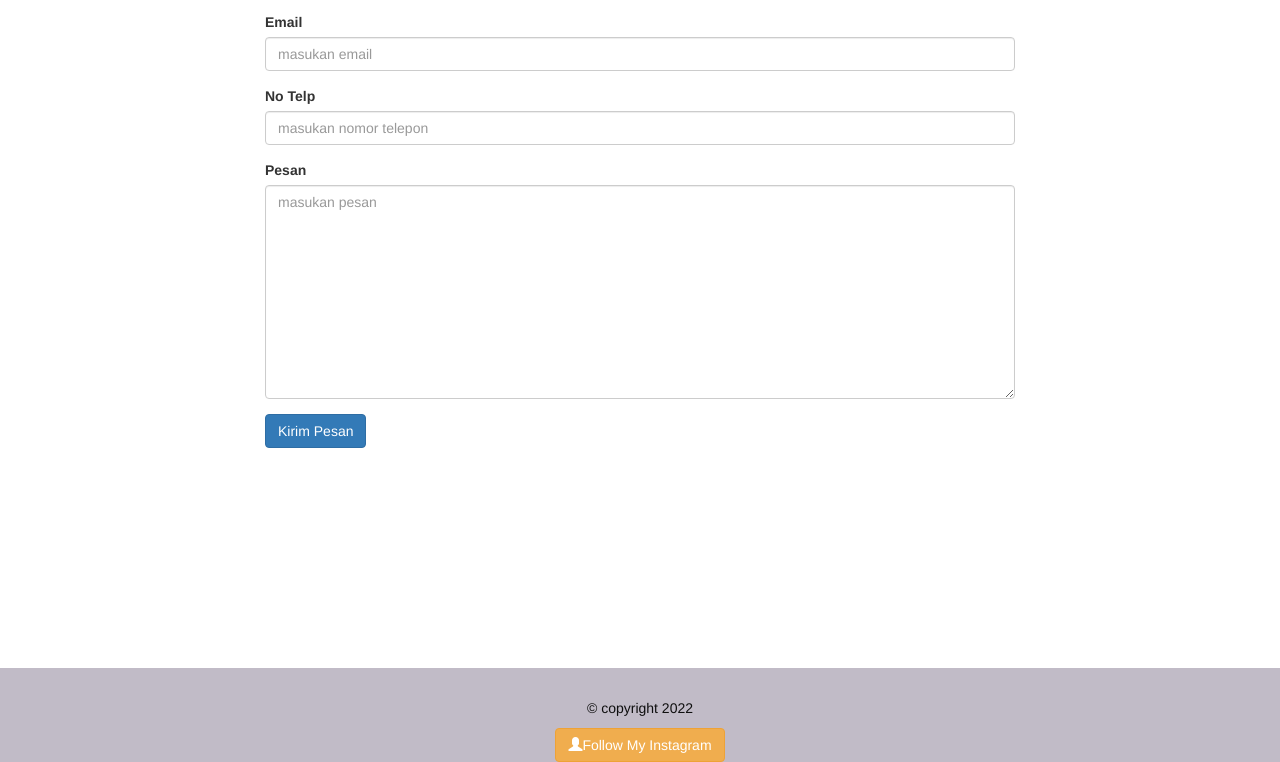
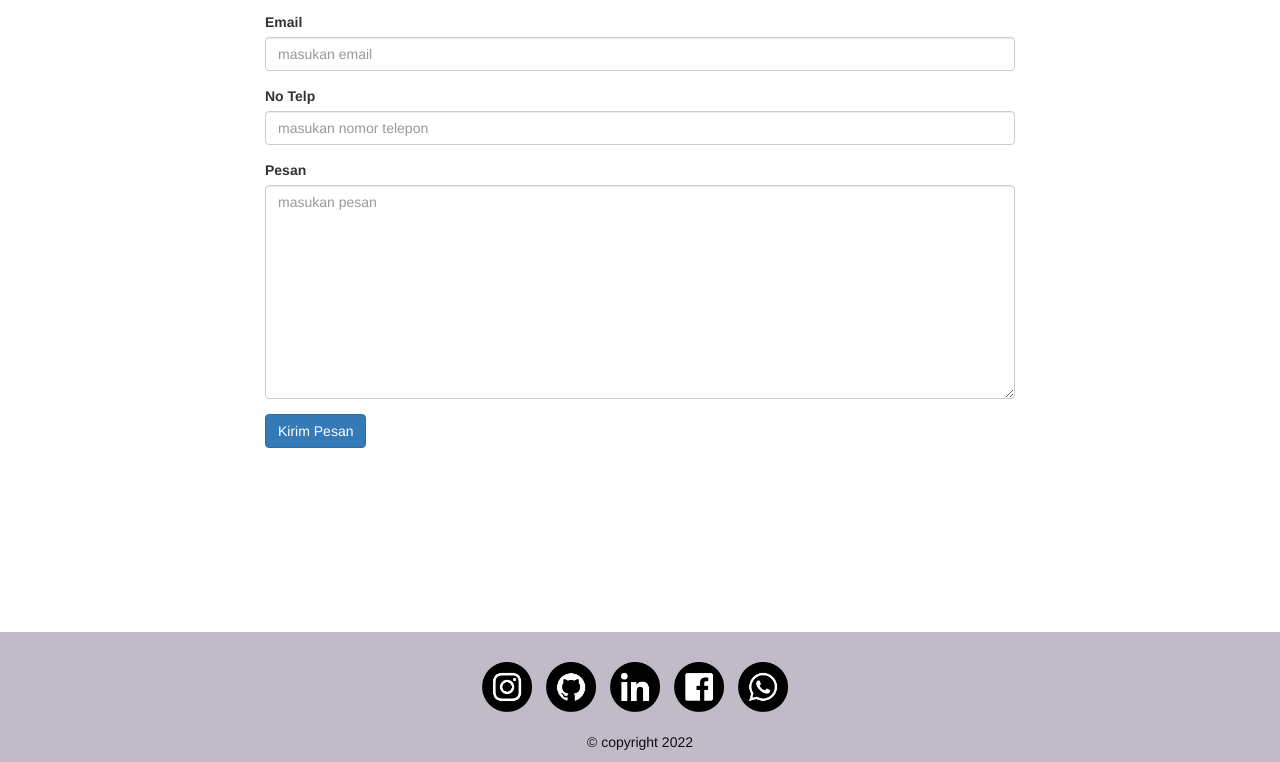
Before and after one commit to arifaji29/arifaji29.github.io, a plain HTML site: page index.html in a window 1280 px wide. Shown: the part 2539-3301 px from the top of the page. Drawn offline with Linux system fonts and the light colour scheme.

Commit message:
tambah logo sosmed

```diff
--- a/css/style.css
+++ b/css/style.css
@@ -131,3 +131,13 @@ line-height: 0;
 	background-color: rgba(0, 0, 0, .8);
 	transition: all .1s ease-in;
 }
+
+.sosmed img {
+	width: 50px;
+	margin-right: 10px;
+}
+
+.sosmed img:hover {
+	transform:scale(1.3);
+	transition: .3s ease-in;
+}
--- a/index.html
+++ b/index.html
@@ -245,13 +245,28 @@
 	<footer>
 		<div class="container text-center">
 			<div class="row">
+				<div class="col-sm-12 sosmed">
+					<a href="https://www.instagram.com/arifaji29/">
+						<img src="img/logo_ig.png" alt="instagram">
+					</a>
+					<a href="https://github.com/arifaji29/">
+						<img src="img/logo_github.png" alt="">
+					</a>
+					<a href="https://www.linkedin.com/in/arif-aji-6b9626190/">
+						<img src="img/logo_linkdin.png" alt="">
+					</a>
+					<a href="https://web.facebook.com/arif.aji.92/">
+						<img src="img/logo_fb.png" alt="">
+					</a>
+					<a href="https://wa.me/6285641358583/">
+						<img src="img/logo_wa.png" alt="">
+					</a>
+				</div>
+			</div>
+			<br>
+			<div class="row">
 				<div class="col-sm-12">
 				<p>&copy; copyright 2022 </p>
-				</div>
-			</div>
-			<div class="row">
-				<div class="col-sm-12">
-					<a href="https://www.instagram.com/arifaji29/" class="btn btn-warning"> <i class="glyphicon glyphicon-user"></i>Follow My Instagram</a>
 				</div>
 			</div>
 		</div>
```
Also changed, not shown: img/logo_fb.png (added), img/logo_github.png (added), img/logo_ig.png (added), img/logo_linkdin.png (added), img/logo_twitter.png (added), img/logo_wa.png (added).
